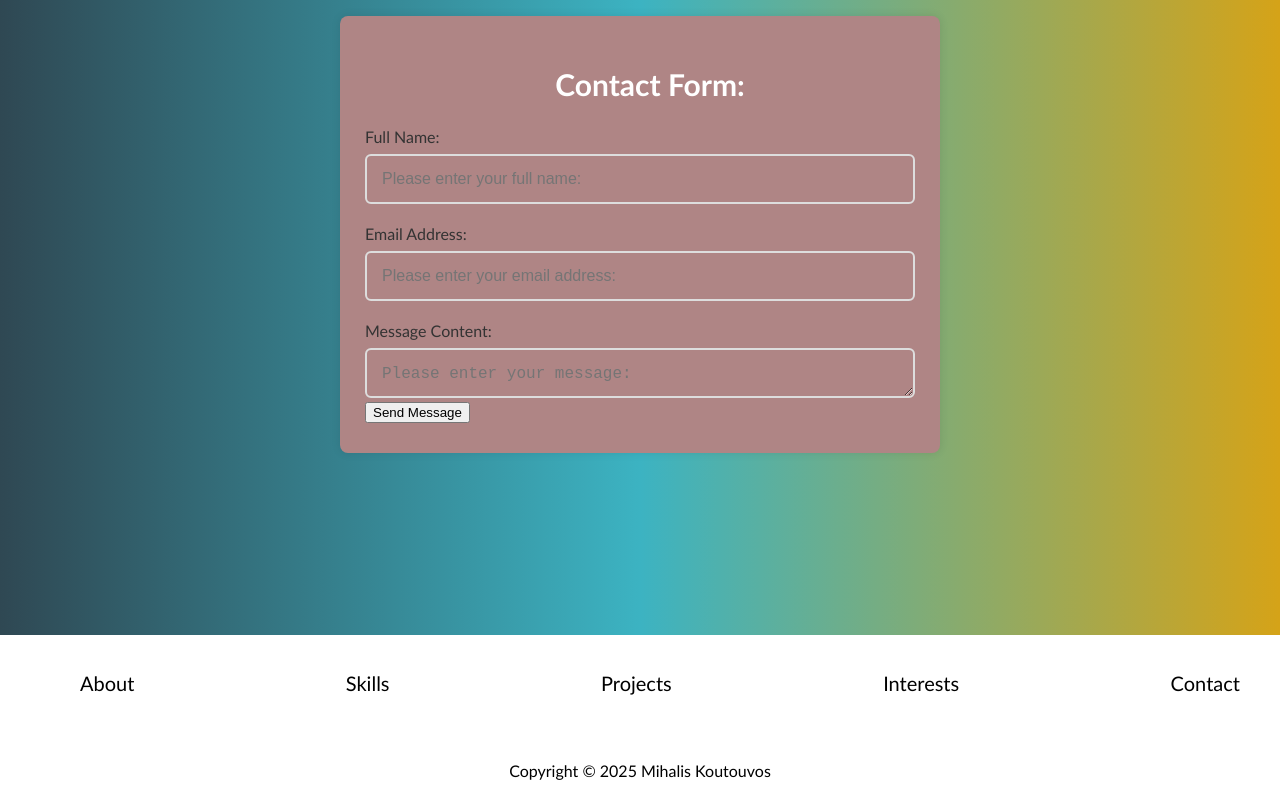
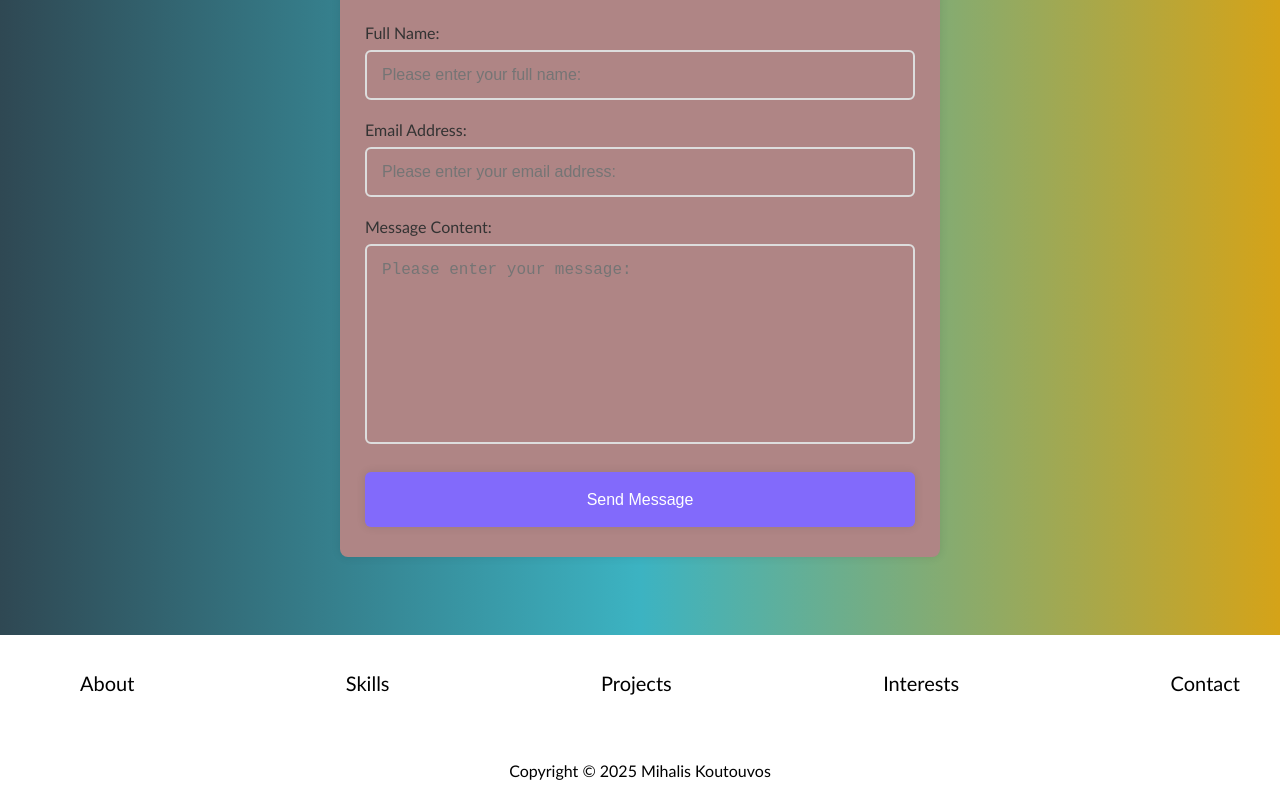
Before and after one commit to Mihalis-Koutouvos/updated_personal_website, a React (Create React App) app in the folder updated_personal_website/: page / in a window 1280 px wide. Shown: the part 2267-3067 px from the top of the page. Built offline with nearby package versions, Linux system fonts and the light colour scheme.

Commit message:
Finished up the contact section with working functions. Will fix styles later. Moving onto the projects section

```diff
--- a/updated_personal_website/package.json
+++ b/updated_personal_website/package.json
@@ -12,6 +12,7 @@
     "react-icons": "^5.5.0",
     "react-scripts": "5.0.1",
     "react-scroll": "^1.9.3",
+    "sweetalert2": "^11.22.2",
     "web-vitals": "^2.1.4"
   },
   "scripts": {
--- a/updated_personal_website/src/Contact.css
+++ b/updated_personal_website/src/Contact.css
@@ -37,3 +37,28 @@ form .input-box {
     color: #333;
     margin-top: 8px;
 }
+
+.input-box .field.message {
+    height: 200px;
+    resize: none;
+}
+
+form button {
+    width: 100%;
+    height: 55px;
+    background: #826afb;
+    border: none;
+    border-radius: 6px;
+    box-shadow: 0 0 10px rgba(0, 0, 0, .1);
+    cursor: pointer;
+    font-size: 16px;
+    color: #fff;
+    font-weight: 500;
+    margin-top: 25px;
+    transition: 0.5s;
+}
+
+form button:hover {
+    background: #624ec6;
+
+}
--- a/updated_personal_website/src/Contact.jsx
+++ b/updated_personal_website/src/Contact.jsx
@@ -1,7 +1,37 @@
-import React from 'react'
+import React from 'react';
 import './Contact.css';
+import Swal from 'sweetalert2';
 
 const Contact = () => {
+
+  const onSubmit = async (event) => {
+    event.preventDefault();
+    const formData = new FormData(event.target);
+
+    formData.append("access_key", "65f640ce-98d1-438d-bdde-ee695aef08a8");
+
+    const object = Object.fromEntries(formData);
+    const json = JSON.stringify(object);
+
+    const res = await fetch("https://api.web3forms.com/submit", {
+      method: "POST",
+      headers: {
+        "Content-Type": "application/json",
+        Accept: "application/json"
+      },
+      body: json
+    }).then((res) => res.json());
+
+    if (res.success) {
+      Swal.fire({
+        title: "Thanks for the message!",
+        text: "You successfully sent a message to Mihalis!",
+        icon: "success"
+});
+    }
+  };
+
+
   return (
     //id necessary for linking when we use hashtags
     //Child error with image, so changed to inline
@@ -13,21 +43,21 @@ const Contact = () => {
                 <span className='highlight-line'></span>
 
                 <section className='contact-form'>
-                  <form>
+                  <form onSubmit={onSubmit}>
                     <h2>Contact Form:</h2>
                     <div className='input-box'>
                       <label>Full Name:</label>
-                      <input type='text' className='field' placeholder='Please enter your full name: ' required/>
+                      <input type='text' className='field' placeholder='Please enter your full name: ' name='name' required/>
                     </div>
 
                     <div className='input-box'>
                       <label>Email Address:</label>
-                      <input type='email' className='field' placeholder='Please enter your email address: ' required/>
+                      <input type='email' className='field' placeholder='Please enter your email address: ' name='email' required/>
                     </div>
 
                     <div className='input-box'>
                       <label>Message Content:</label>
-                      <textarea name="" id="" className='field message' placeholder="Please enter your message: " required></textarea>
+                      <textarea name="message" className='field message' placeholder="Please enter your message: " required></textarea>
                     </div>
 
                     <button type='submit'>Send Message</button>
```
Also changed, not shown: 1 other file (tests, documents, lock files or other folders).
